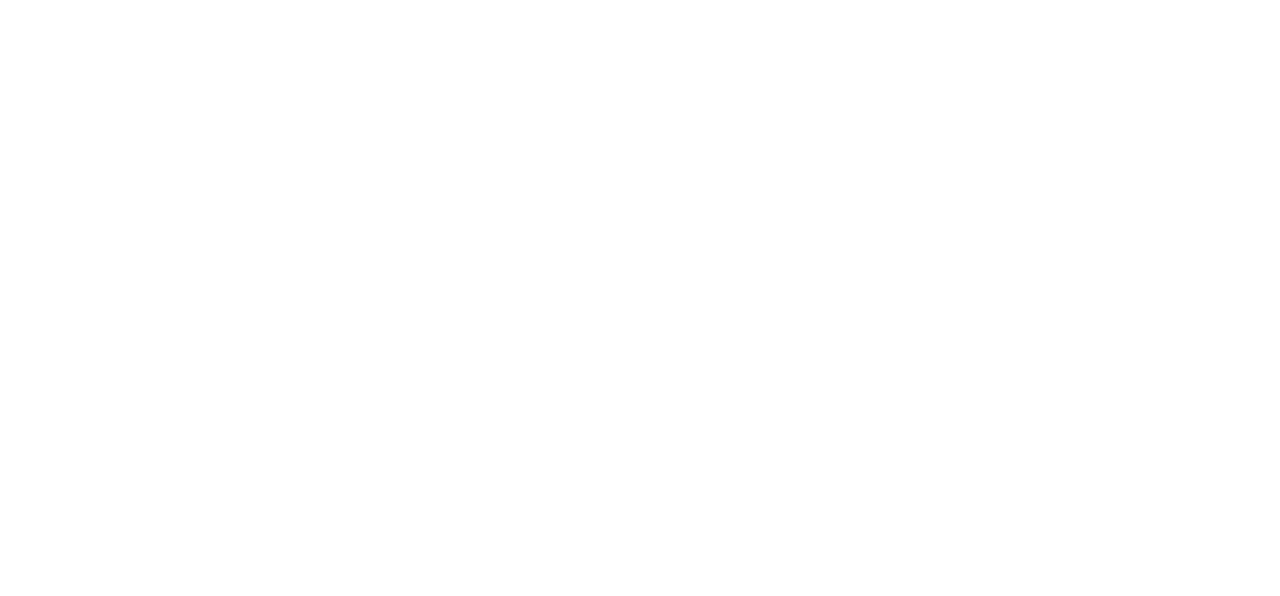
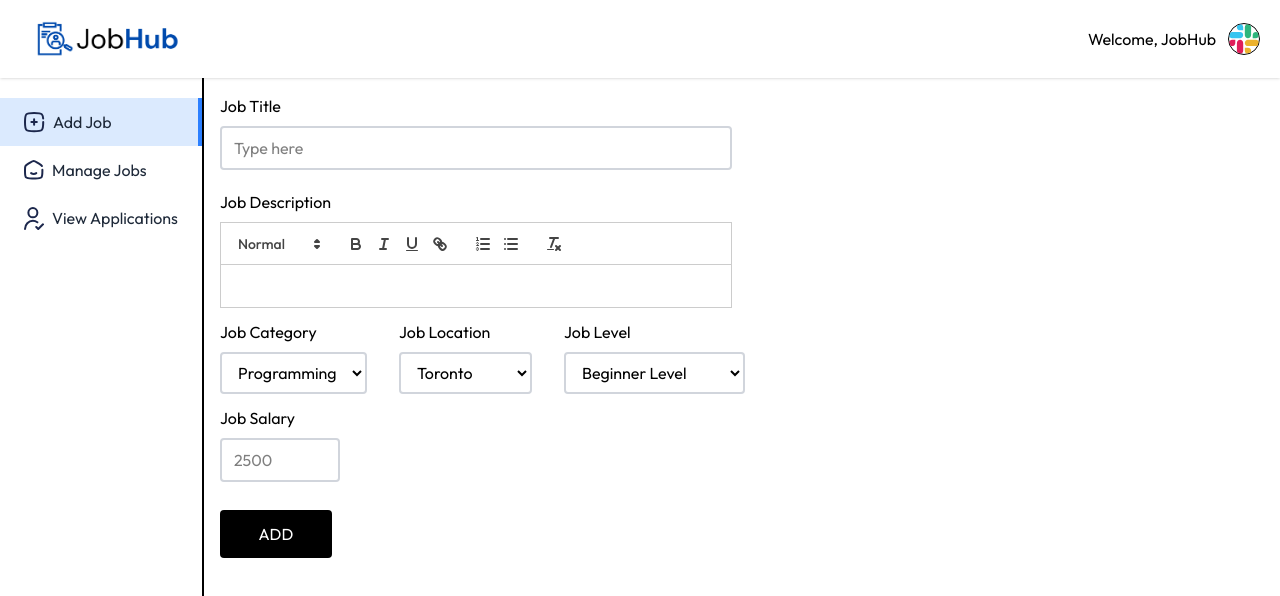
Before and after one commit to bhupeshk3014/jobhub, a React (Vite) app in the folder client/: page /dashboard/add-job in a window 1280 px wide. Before the commit this address had no page. Shown: the top 596 px of the page. Built offline with nearby package versions, Linux system fonts and the light colour scheme.

Commit message:
Added Dashboard - Add Job Page

```diff
--- a/client/src/App.jsx
+++ b/client/src/App.jsx
@@ -5,6 +5,11 @@
 import Applications from './pages/Applications.jsx'
 import RecruiterLogin from './components/RecruiterLogin.jsx'
 import { AppContext } from './context/AppContext.jsx';
+import Dashboard from './pages/Dashboard.jsx'
+import ManageJobs from './pages/ManageJobs.jsx'
+import AddJob from './pages/AddJob.jsx'
+import ViewApplications from './pages/ViewApplications.jsx'
+import 'quill/dist/quill.snow.css'
 
 const App = () => {
 
@@ -17,6 +22,11 @@
         <Route path="/" element={<Home />} />
         <Route path="/apply-job/:id" element={<ApplyJob />} />
         <Route path="/applications" element={<Applications />} />
+        <Route path="/dashboard" element={<Dashboard />}>
+          <Route path="manage-jobs" element={<ManageJobs />} />
+          <Route path="add-job" element={<AddJob />} />
+          <Route path="view-applications" element={<ViewApplications />} />
+        </Route>
       </Routes>
     </div>
   )
--- /dev/null
+++ b/client/src/pages/AddJob.jsx
@@ -0,0 +1,73 @@
+import React, { useEffect, useRef, useState } from 'react'
+import Quill from 'quill';
+import { JobCategories, JobLocations } from '../assets/assets';
+
+const AddJob = () => {
+
+  const [title, setTitle] = useState('');
+  const [location,setLocation] = useState('Toronto');
+  const [category, setCategory] = useState('Programming');
+  const [level, setLevel] = useState('Beginner level');
+  const [salary, setSalary] = useState(0);
+
+  const editorRef = useRef(null);
+  const quillRef = useRef(null);
+
+  useEffect(()=>{
+    //Initiate Quill only once
+    if(!quillRef.current && editorRef.current){
+        quillRef.current = new Quill(editorRef.current,{
+            theme:'snow',
+        })
+    }
+  },[])
+
+  return (
+    <form className='container p-4 flex flex-col w-full items-start gap-3'>
+        <div className='w-full'>
+            <p className='mb-2'>Job Title</p>
+            <input className='w-full max-w-lg px-3 py-2 border-2 border-gray-300 rounded' type="text" placeholder='Type here' value={title} onChange={e => setTitle(e.target.value)} required/>
+        </div>
+        <div className='w-full max-w-lg'>
+            <p className='my-2'>Job Description</p>
+            <div ref={editorRef}>
+
+            </div>
+        </div>
+
+        <div className='flex flex-col sm:flex-row gap-2 w-full sm:gap-8'>
+            <div>
+                <p className='mb-2'>Job Category</p>
+                <select className='w-full px-3 py-2 border-2 border-gray-300 rounded' onChange={e=> setCategory(e.target.value)}>
+                    {JobCategories.map((category, index)=>(
+                        <option key={index} value={category}>{category}</option>
+                    ))}
+                </select>
+            </div>
+            <div>
+                <p className='mb-2'>Job Location</p>
+                <select className='w-full px-3 py-2 border-2 border-gray-300 rounded' onChange={e=> setLocation(e.target.value)}>
+                    {JobLocations.map((location, index)=>(
+                        <option key={index} value={location}>{location}</option>
+                    ))}
+                </select>
+            </div>
+            <div>
+                <p className='mb-2'>Job Level</p>
+                <select className='w-full px-3 py-2 border-2 border-gray-300 rounded' onChange={e=> setLevel(e.target.value)}>
+                    <option value="Beginner level">Beginner Level</option>
+                    <option value="Intermediate level">Intermediate Level</option>
+                    <option value="Senior level">Senior Level</option>
+                </select>
+            </div>
+        </div>
+        <div>
+            <p className='mb-2'>Job Salary</p>
+            <input min={0} className='w-full px-3 py-2 border-2 border-gray-300 rounded sm:w-[120px]' onChange={e => setSalary(e.target.value)} type="number" placeholder='2500' />
+        </div>
+        <button className='w-28 py-3 mt-4 bg-black text-white rounded'>ADD</button>
+    </form>
+  )
+}
+
+export default AddJob
--- /dev/null
+++ b/client/src/pages/Dashboard.jsx
@@ -0,0 +1,58 @@
+import React from 'react'
+import { NavLink, Outlet, useNavigate } from 'react-router-dom'
+import { assets } from '../assets/assets'
+
+const Dashboard = () => {
+
+  const navigate = useNavigate();
+
+  return (
+    <div className='min-h-screen'>
+        {/* Navbar can be added here */}
+        <div className='shadow py-5'>
+            <div className='px-5 flex justify-between items-center'>
+                <img onClick={e=> navigate('/')} className='max-sm:w-32 cursor-pointer' src={assets.logo} alt="" />
+                <div className='flex items-center gap-3'>
+                    <p className='max-sm:hidden'>Welcome, JobHub</p>
+                    <div className='relative group'>
+                        <img className='w-8 border rounded-full' src={assets.company_icon} alt="" />
+                        <div className='absolute hidden group-hover:block top-0 right-0 z-10 text-black rounded pt-12'>
+                            <ul className='list-none m-0 p-2 bg-white rounded-md border text-sm'>
+                                <li className='py-1 px-2 cursor-pointer pr-10'>Logout</li>
+                            </ul>
+                        </div>
+                    </div>
+                </div>
+            </div>
+        </div>
+
+        <div className='flex items-start'>
+            {/* Left Sidebar with options to add job, manage jobs, view applications */}
+            <div className='inline-block min-h-screen border-r-2'>
+                <ul className='flex flex-col items-start pt-5 text-gray-800'>
+                    <NavLink className={({isActive})=> ` flex items-center p-3 sm:px-6 gap-2 w-full hover:bg-gray-100 ${isActive && 'bg-blue-100 border-r-4 border-blue-500'}`} to={'/dashboard/add-job'}>
+                        <img className='min-w-4' src={assets.add_icon} alt="" />
+                        <p className='max-sm:hidden'>Add Job</p>
+                    </NavLink>
+                    <NavLink className={({isActive})=> ` flex items-center p-3 sm:px-6 gap-2 w-full hover:bg-gray-100 ${isActive && 'bg-blue-100 border-r-4 border-blue-500'}`} to={'/dashboard/manage-jobs'}>
+                        <img className='min-w-4' src={assets.home_icon} alt="" />
+                        <p className='max-sm:hidden'>Manage Jobs</p>
+                    </NavLink>
+                    <NavLink className={({isActive})=> ` flex items-center p-3 sm:px-6 gap-2 w-full hover:bg-gray-100 ${isActive && 'bg-blue-100 border-r-4 border-blue-500'}`} to={'/dashboard/view-applications'}>
+                        <img className='min-w-4' src={assets.person_tick_icon} alt="" />
+                        <p className='max-sm:hidden'>View Applications</p>
+                    </NavLink>
+                </ul>
+            </div>
+
+            <div>
+                <Outlet/>
+            </div>
+
+        </div>
+
+    </div>
+  )
+}
+
+export default Dashboard
--- /dev/null
+++ b/client/src/pages/ManageJobs.jsx
@@ -0,0 +1,9 @@
+import React from 'react'
+
+const ManageJobs = () => {
+  return (
+    <div>ManageJobs</div>
+  )
+}
+
+export default ManageJobs
--- /dev/null
+++ b/client/src/pages/ViewApplications.jsx
@@ -0,0 +1,9 @@
+import React from 'react'
+
+const ViewApplications = () => {
+  return (
+    <div>ViewApplications</div>
+  )
+}
+
+export default ViewApplications
```
